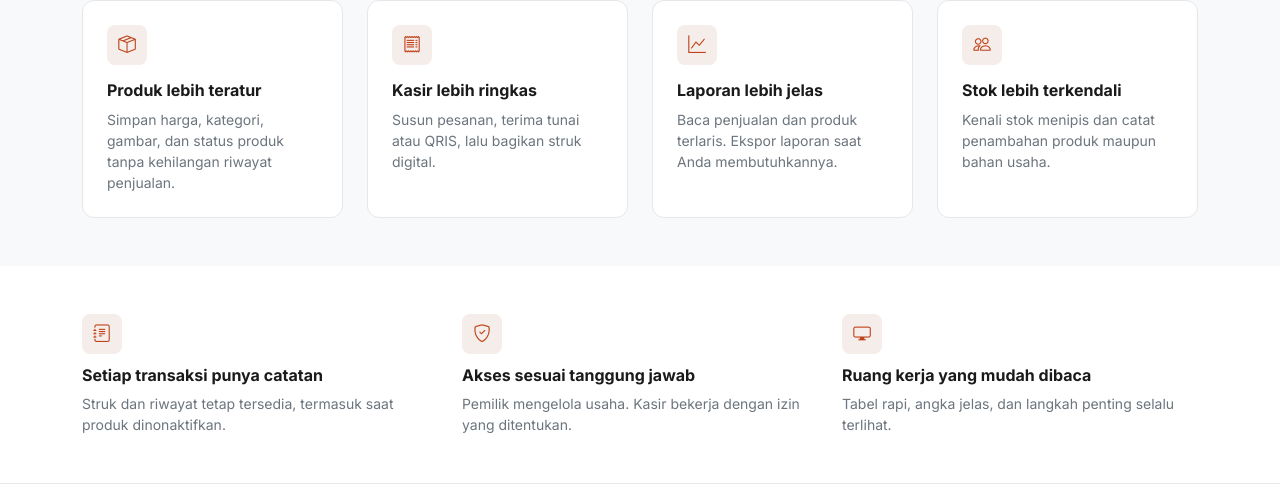
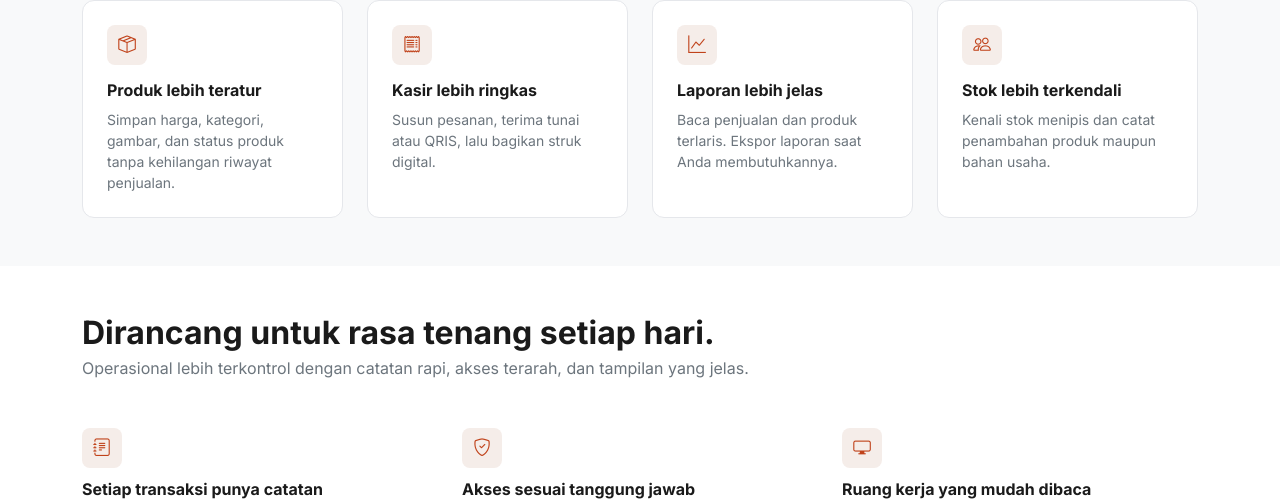
Before and after one commit to Drexus25/pos.it, a plain HTML site: page index.html in a window 1280 px wide. Shown: the part 1021-1525 px from the top of the page. Drawn offline with nearby package versions, Linux system fonts and the light colour scheme.

Commit message:
docs(landing): add supporting headline and copy to value proposition section

```diff
--- a/index.html
+++ b/index.html
@@ -12,6 +12,7 @@
         <link href="https://cdn.jsdelivr.net/npm/bootstrap@5.3.8/dist/css/bootstrap.min.css" rel="stylesheet" integrity="sha384-sRIl4kxILFvY47J16cr9ZwB07vP4J8+LH7qKQnuqkuIAvNWLzeN8tE5YBujZqJLB" crossorigin="anonymous"/>
         <link href="https://cdn.jsdelivr.net/npm/bootstrap-icons@1.11.3/font/bootstrap-icons.min.css" rel="stylesheet"/>
         <link href="css/homeStyle.css" rel="stylesheet" />
+        <script src="js/sonner.js"></script>
     </head>
 
     <body>
@@ -126,6 +127,9 @@
 
             <section class="py-5 bg-white">
                 <div class="container">
+                    <h2 class="fw-bold mb-1" style="font-size: 2rem;">Dirancang untuk rasa tenang setiap hari.</h2>
+                    <p class="text-secondary mb-5">Operasional lebih terkontrol dengan catatan rapi, akses terarah, dan tampilan yang jelas.</p>
+
                     <div class="row g-4">
                         <div class="col-md-4">
                             <div class="info-icon-wrap">
```
